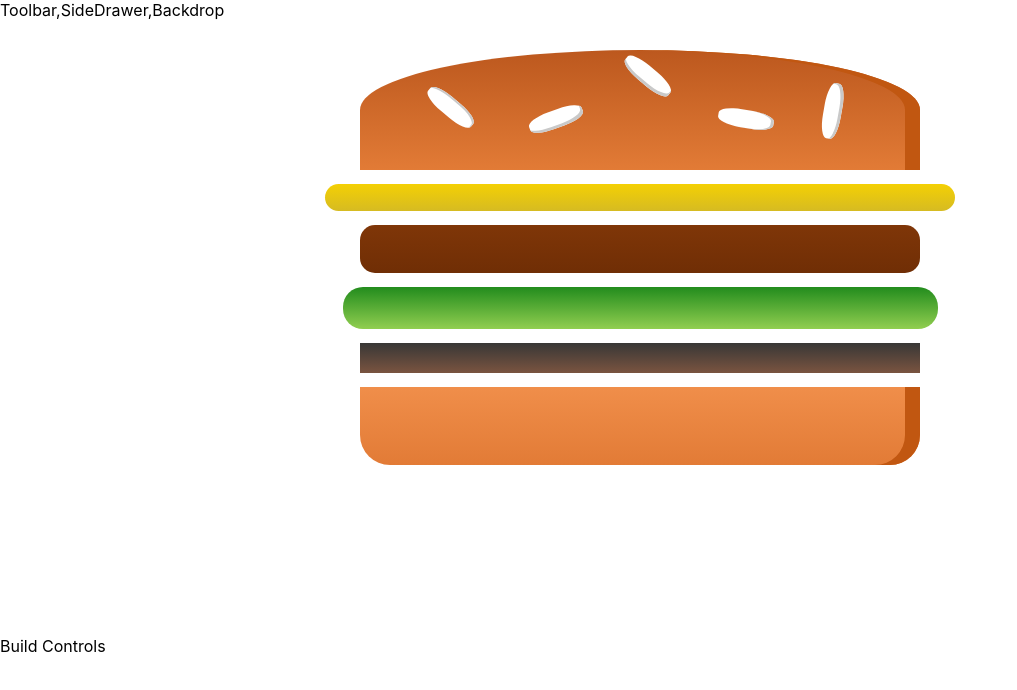
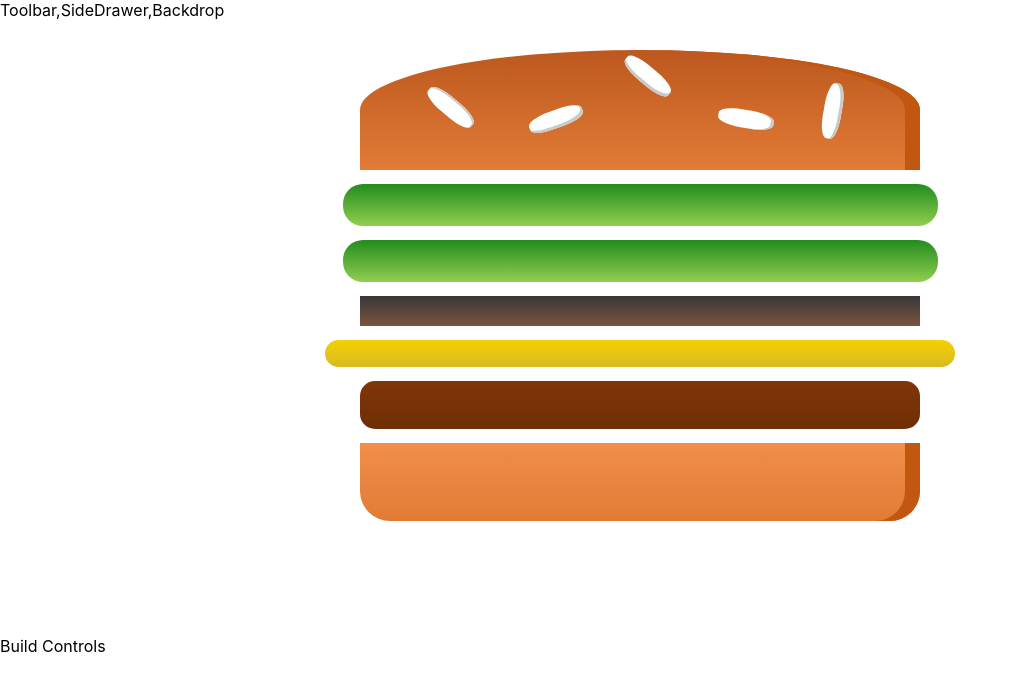
Before and after one commit to frontendprof/react-builder-burger, a React (Create React App) app: page / in a window 1280 px wide. Shown: the top 690 px of the page, without its empty margins (0-1017 px from the left). Built offline with nearby package versions, Linux system fonts and the light colour scheme.

Commit message:
Outputting burger ingredients dynamicall

```diff
--- a/src/components/Burger/Burger.js
+++ b/src/components/Burger/Burger.js
@@ -5,13 +5,17 @@
 import BurgerIngredient from "./BurgerIngredient/BurgerIngredient";
 
 const Burger = (props) => {
+
+    const newIngredients=Object.keys(props.ingredients)
+        .map(igKey=>{
+            return [...Array(props.ingredients[igKey])].map((_,i)=>{
+               return <BurgerIngredient key={igKey+i} type={igKey} />
+        })
+        })
     return (
         <div className={classes.Burger}>
             <BurgerIngredient type="bread-top"/>
-            <BurgerIngredient type="cheese"/>
-            <BurgerIngredient type="meat"/>
-            <BurgerIngredient type="salad"/>
-            <BurgerIngredient type="qazi"/>
+            {newIngredients}
             <BurgerIngredient type="bread-bottom"/>
         </div>
     )
--- a/src/containers/BurgerBuilder/BurgerBuilder.js
+++ b/src/containers/BurgerBuilder/BurgerBuilder.js
@@ -4,10 +4,19 @@
 import Aux from "../../hoc/Aux";
 
 export class BurgerBuilder extends Component {
+
+    state={
+        ingredients:{
+            salad:2,
+            qazi:1,
+            cheese:1,
+            meat:1
+        }
+    }
     render() {
         return (
             <Aux>
-                <Burger />
+                <Burger ingredients={this.state.ingredients}/>
                 <div>Build Controls</div>
             </Aux>
         )
```
Also changed, not shown: 1 other file (tests, documents, lock files or other folders).
